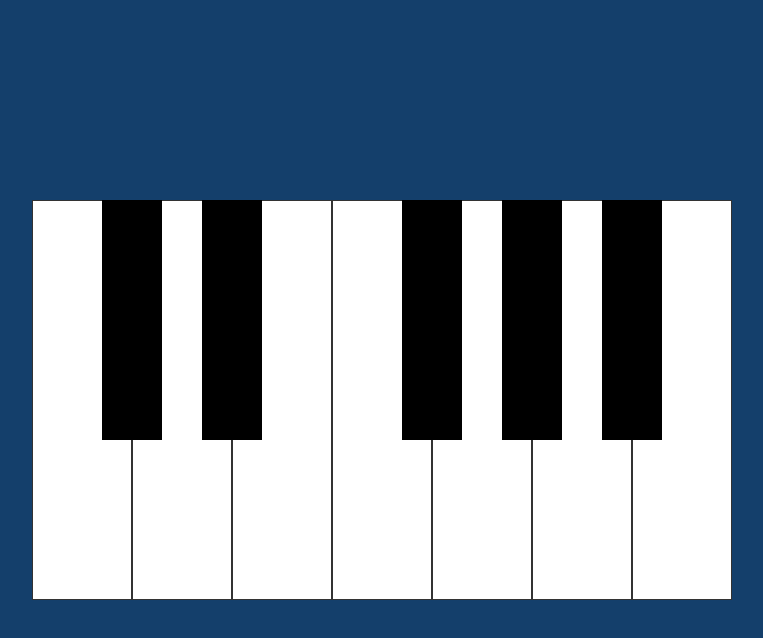
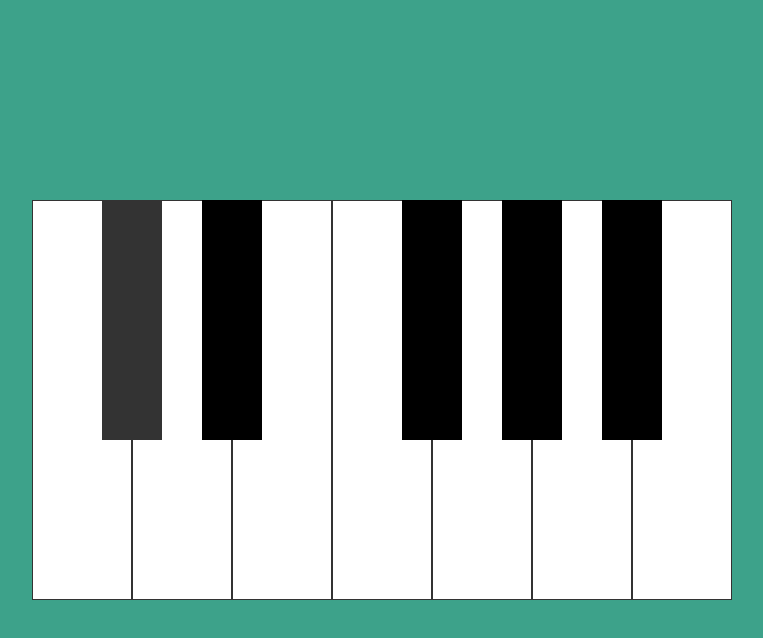
Before and after one commit to kotalilyy/piano, a plain HTML site: page index.html in a window 1280 px wide. Both pictures are taken after a click on the element 390 px from the left and 320 px from the top of the page. Shown: the whole page, without its empty margins (258-1021 px from the left). Drawn offline with Linux system fonts and the light colour scheme.

Commit message:
add variables for keys

```diff
--- a/script.js
+++ b/script.js
@@ -1,3 +1,6 @@
+const WHITE_KEYS = ['z', 'x', 'c', 'v', 'b', 'n', 'm']
+const BLACK_KEYS = ['s', 'd', 'g', 'h', 'j']
+
 const keys = document.querySelectorAll('.key')
 
 keys.forEach(key => {
@@ -6,5 +9,10 @@ keys.forEach(key => {
 
 function playNote(key) {
     const noteAudio = document.getElementById(key.dataset.note)
+    noteAudio.currentTime = 0
     noteAudio.play()
+    key.classList.add('active')
+    noteAudio.addEventListener('ended', () => {
+    key.classList.remove('active')
+    })
 }
--- a/styles.css
+++ b/styles.css
@@ -3,7 +3,7 @@
   }
 
 body {
-    background-color: #143F6B;
+    background-color: #3da28a;
     margin: 0;
     min-height: 100vh;
     display: flex;
@@ -37,3 +37,7 @@ body {
     margin-right: calc(var(--width) / -2);
     z-index: 2;
 }
+
+.black.active {
+    background-color: #333;
+}
```
